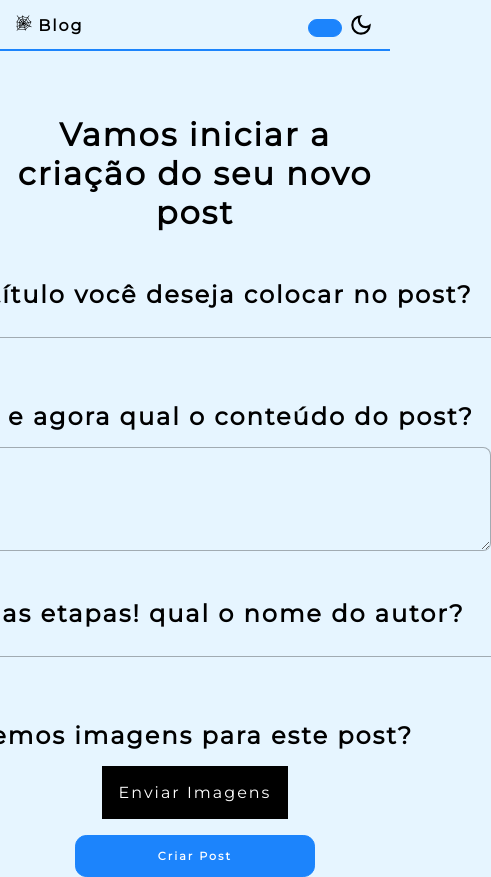
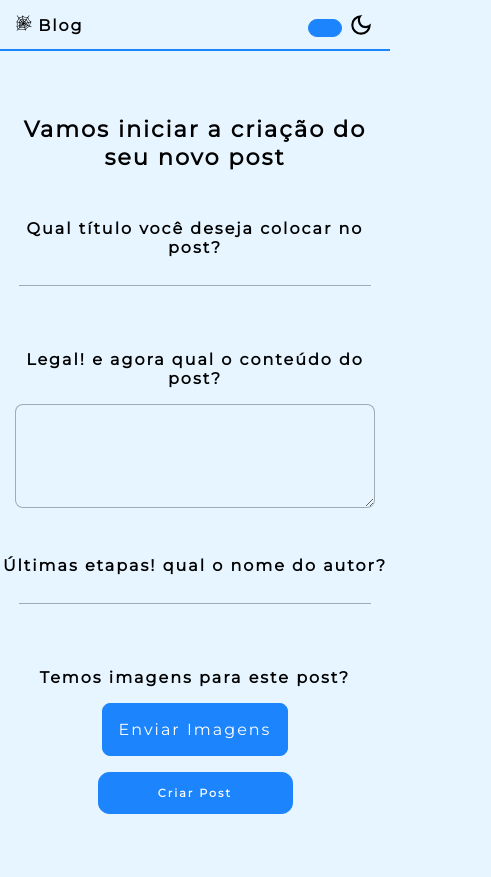
Before and after one commit to GuilhermeSouzaGit/blog-frontend, a React (Create React App) app: page /post/create in a window 390 px wide. Shown: the whole page, 491 px wide, since content can reach past the window. After the commit the page ends 844 px from the top, so only its background shows below. Built offline with nearby package versions, Linux system fonts and the light colour scheme.

Commit message:
feat: added media queries to responsiviness

```diff
--- a/src/pages/NewPost/NewPost.css
+++ b/src/pages/NewPost/NewPost.css
@@ -43,8 +43,9 @@ input[type="file"] {
 .send-image-field div label {
 	margin-top: 1rem;
 	color: var(--btn-color);
-	background: var(--font-color);
-	border: 1px solid var(--font-color);
+	background: var(--background-btn);
+	border: 1px solid var(--background-btn);
+	border-radius: .5rem;
 	padding: 1rem;
 	width: fit-content;
 	cursor: pointer;
@@ -52,6 +53,60 @@ input[type="file"] {
 
 .send-image-field div label:hover {
 	transition: all .3s;
-	color: var(--font-color);
+	color: var(--btn-hover-color);
 	background: var(--background);
 }
+
+@media (max-width: 700px) {
+	.new-post-content input {
+		width: 28rem;
+	}
+
+	.textarea-input {
+		width: 30rem;
+	}
+
+	.new-post-container h1 {
+		font-size: 1.8rem;
+	}
+
+	.new-post-content h2 {
+		font-size: 1.4rem;
+	}
+}
+
+@media (max-width: 500px) {
+	.new-post-content input {
+		width: 20rem;
+	}
+
+	.textarea-input {
+		width: 22rem;
+	}
+
+	.new-post-container h1 {
+		font-size: 1.4rem;
+	}
+
+	.new-post-content h2 {
+		font-size: 1rem;
+	}
+}
+
+@media (max-width: 360px) {
+	.new-post-content input {
+		width: 15rem;
+	}
+
+	.textarea-input {
+		width: 17rem;
+	}
+
+	.new-post-container h1 {
+		font-size: 1.2rem;
+	}
+
+	.new-post-content h2 {
+		font-size: .8rem;
+	}
+}
```
